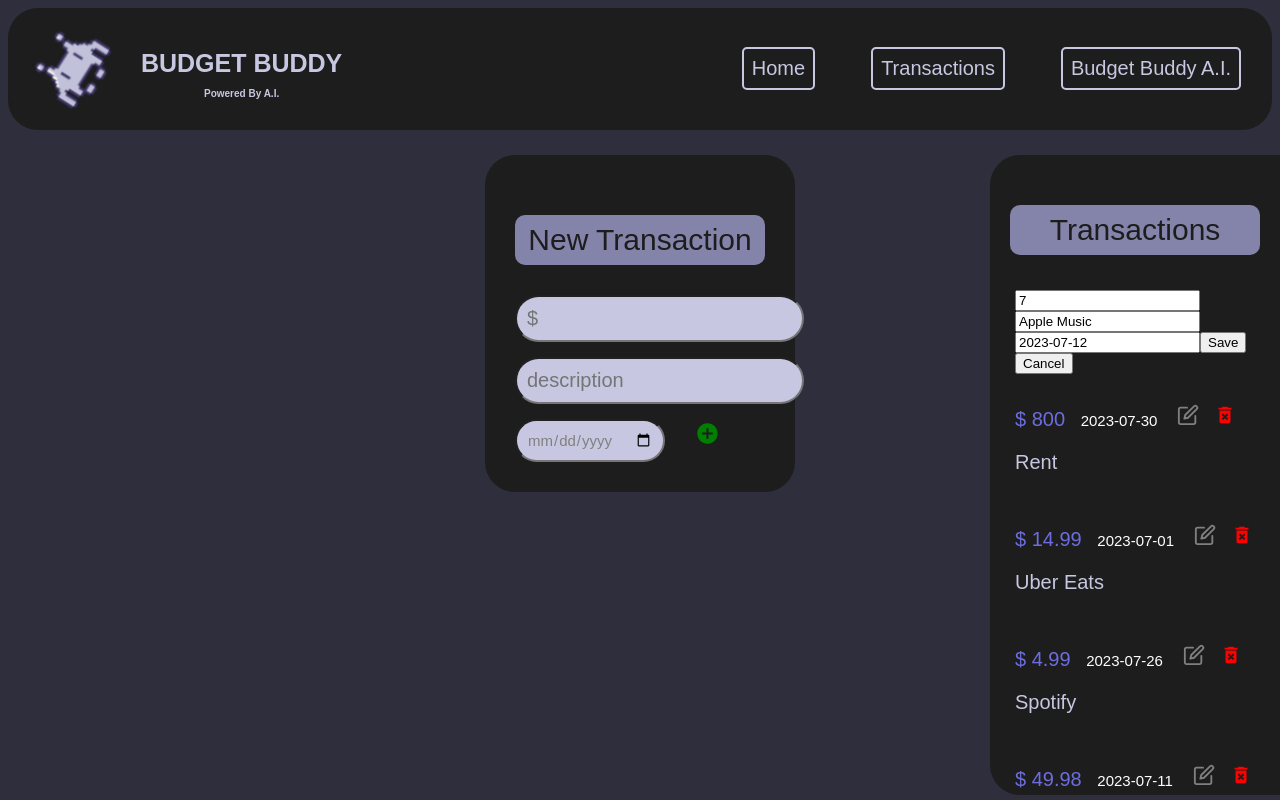
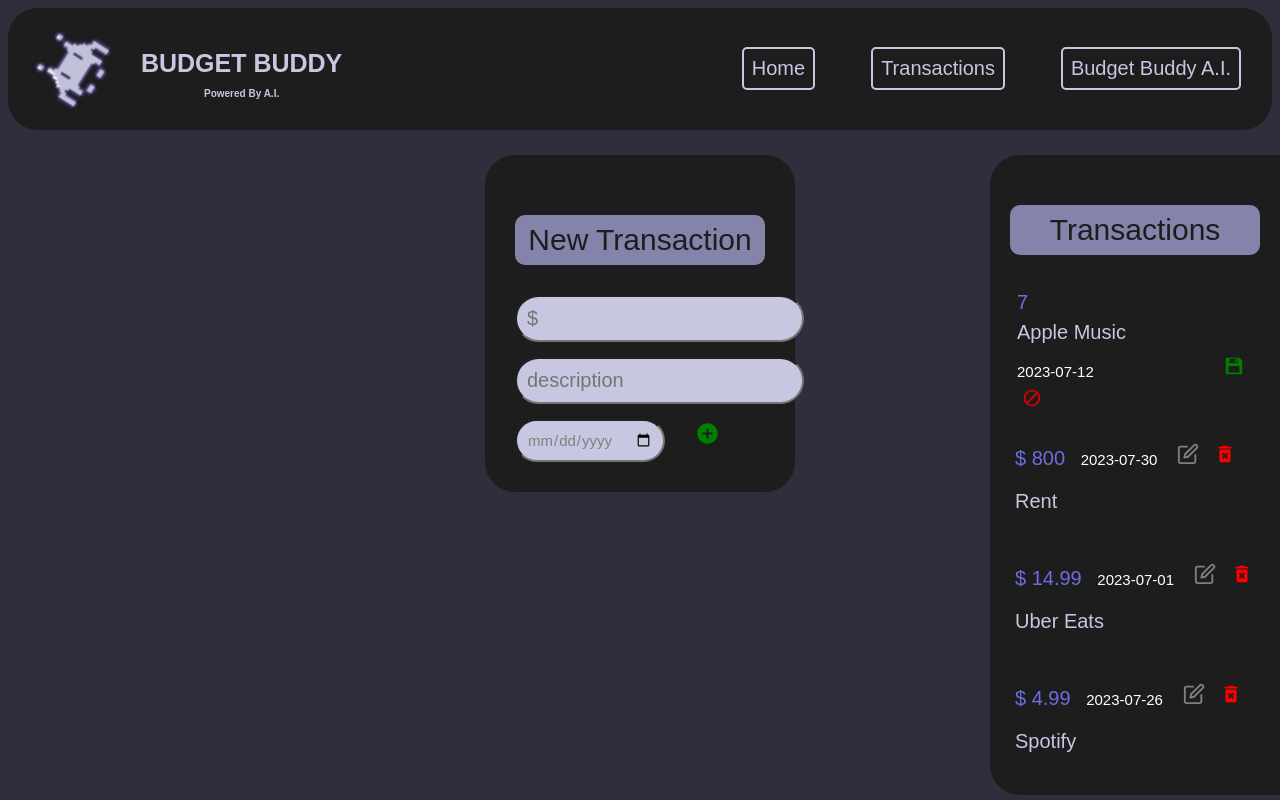
Before and after one commit to hady-bah/personal-budget-tracker, a React (Vite) app in the folder personal-budget-tracker/: page /transactions in a window 1280 px wide. Both pictures are taken after a click on the button 1166 px from the left and 322 px from the top of the page. Built offline with nearby package versions, Linux system fonts and the light colour scheme; data requests are answered from the project's data file; a web font is replaced by a local one.

Commit message:
edit complete

```diff
--- a/personal-budget-tracker/src/list.css
+++ b/personal-budget-tracker/src/list.css
@@ -18,7 +18,7 @@
     font-family: fantasy;
 }
 .date {
-    color: white; /* or any other color value */
+    color: white;
     padding-left: 10px;
     font-size: 15px;
   }
@@ -44,3 +44,45 @@
     border: none;
     padding: 0px;
   }
+
+  #editinputAmount{
+    background-color: rgb(29, 29, 29);
+    color: rgb(109, 109, 223);
+    font-size: 20px;
+    font-family: fantasy;
+    border: none;
+    margin-bottom: 5px;
+  }
+  #editinputDesc{
+    background-color: rgb(29, 29, 29);
+    color: #c7c7e1;
+    font-size: 20px;
+    font-family: fantasy;
+    border: none;
+    margin-bottom: 5px;
+
+  }
+  #editinputDate{
+    background-color: rgb(29, 29, 29);
+    color: white;
+    font-size: 15px;
+    margin-bottom: 5px;
+    border: none;
+  }
+
+  #save{
+    color: green;
+    cursor: pointer;
+    background-color: rgb(29, 29, 29);
+    border-radius: 4px;
+    border: none;
+    padding: 5px;
+    margin-right: 15px;
+  }
+  #cancel{
+    color: red;
+    cursor: pointer;
+    background-color: rgb(29, 29, 29);
+    border-radius: 4px;
+    border: none;
+  }
--- a/personal-budget-tracker/src/transactionsList.jsx
+++ b/personal-budget-tracker/src/transactionsList.jsx
@@ -2,6 +2,8 @@ import React, { useState } from "react";
 import './list.css';
 import { MdDeleteForever } from "react-icons/md"
 import { FiEdit } from "react-icons/fi"
+import {RiSave3Fill} from "react-icons/ri"
+import {FcCancel} from "react-icons/fc"
 
 export default function TransactionsList({ transactions, onDelete }) {
   const { id, amount, description, date } = transactions;
@@ -59,11 +61,15 @@ export default function TransactionsList({ transactions, onDelete }) {
     <div id="list">
       {isEditing ? (
         <>
-          <input type="text" value={editedAmount} onChange={(e) => setEditedAmount(e.target.value)} />
-          <input type="text" value={editedDescription} onChange={(e) => setEditedDescription(e.target.value)} />
-          <input type="text" value={editedDate} onChange={(e) => setEditedDate(e.target.value)} />
-          <button onClick={handleSave}>Save</button>
-          <button onClick={handleCancel}>Cancel</button>
+          <input id="editinputAmount" type="text" value={editedAmount} onChange={(e) => setEditedAmount(e.target.value)} />
+          <input id="editinputDesc" type="text" value={editedDescription} onChange={(e) => setEditedDescription(e.target.value)} />
+          <input id="editinputDate" type="text" value={editedDate} onChange={(e) => setEditedDate(e.target.value)} />
+          <button id ="save" onClick={handleSave}>
+            <RiSave3Fill style={{ fontSize: "22px" }}/>
+          </button>
+          <button id ="cancel" onClick={handleCancel}>
+            <FcCancel style={{ fontSize: "22px" }}/>
+          </button>
         </>
       ) : (
         <>
```
